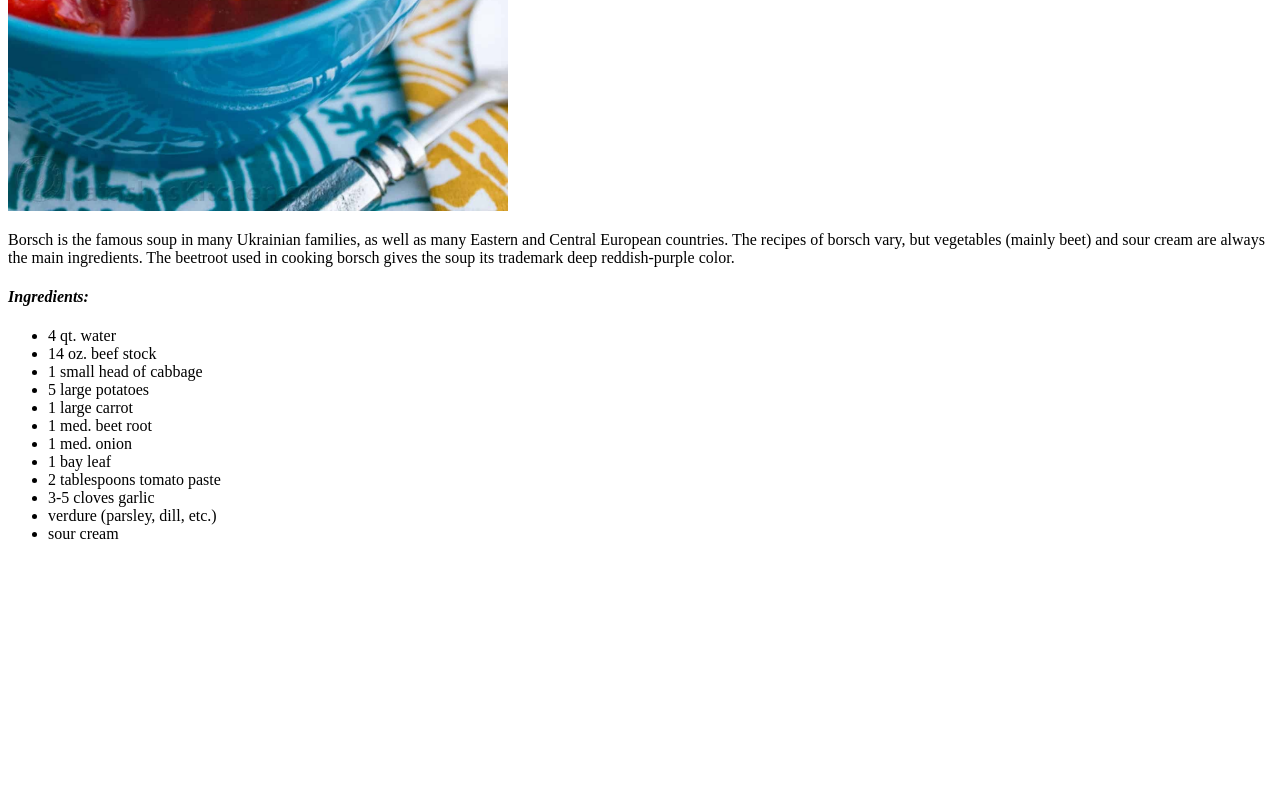
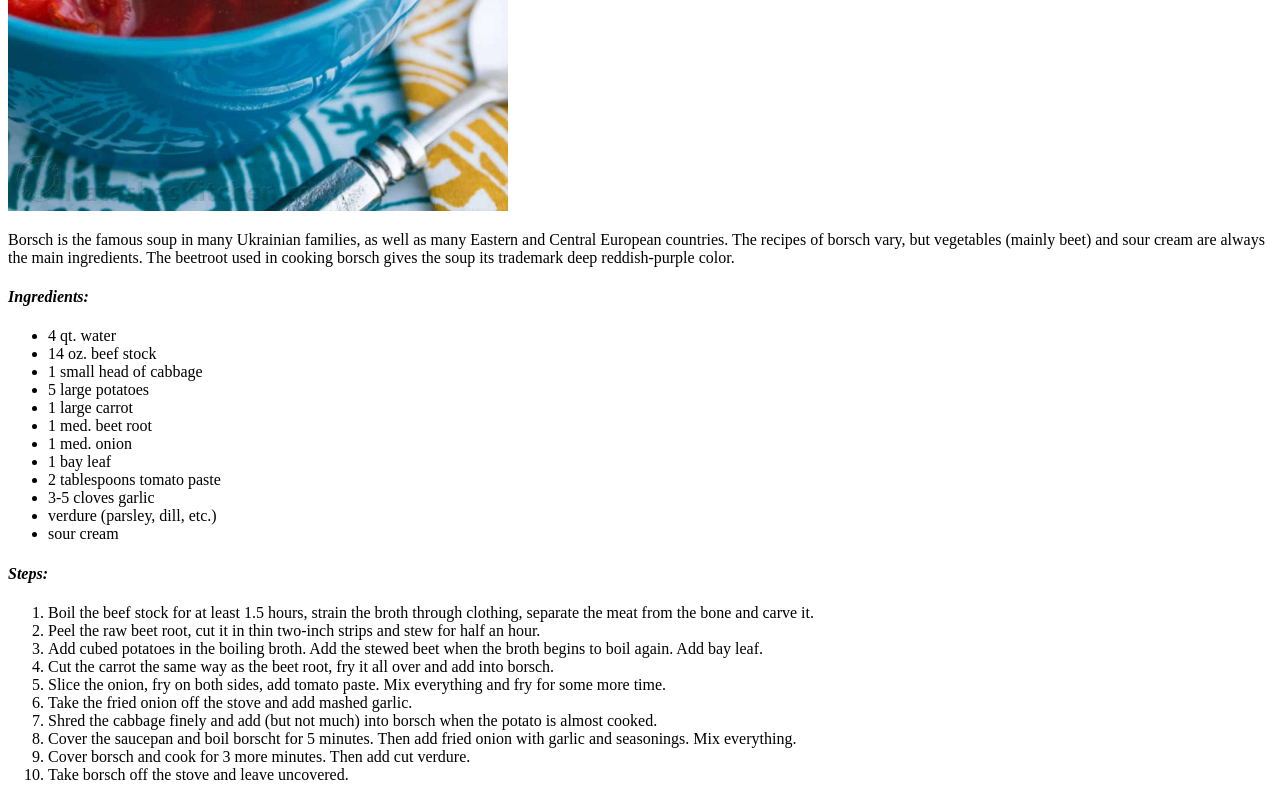
Before and after one commit to daribelash/odin-recipes, a plain HTML site: page recipes/borscht.html in a window 1280 px wide. Shown: the part 619-1419 px from the top of the page. Before the commit the page ends 1178 px from the top, so only its background shows below. Drawn offline with Linux system fonts and the light colour scheme.

Commit message:
Added steps section w/ ordered list

```diff
--- a/recipes/borscht.html
+++ b/recipes/borscht.html
@@ -25,5 +25,18 @@
                 <li>verdure (parsley, dill, etc.)</li>
                 <li>sour cream</li>
             </ul>
+        <h4><em>Steps:</em></h4>
+            <ol>
+                <li>Boil the beef stock for at least 1.5 hours, strain the broth through clothing, separate the meat from the bone and carve it.</li>
+                <li>Peel the raw beet root, cut it in thin two-inch strips and stew for half an hour.</li>
+                <li>Add cubed potatoes in the boiling broth. Add the stewed beet when the broth begins to boil again. Add bay leaf.</li>
+                <li>Cut the carrot the same way as the beet root, fry it all over and add into borsch.</li>
+                <li>Slice the onion, fry on both sides, add tomato paste. Mix everything and fry for some more time.</li>
+                <li>Take the fried onion off the stove and add mashed garlic.</li>
+                <li>Shred the cabbage finely and add (but not much) into borsch when the potato is almost cooked.</li>
+                <li>Cover the saucepan and boil borscht for 5 minutes. Then add fried onion with garlic and seasonings. Mix everything.</li>
+                <li>Cover borsch and cook for 3 more minutes. Then add cut verdure.</li>
+                <li>Take borsch off the stove and leave uncovered.</li>
+            </ol>
     </body>
 </html>
```
